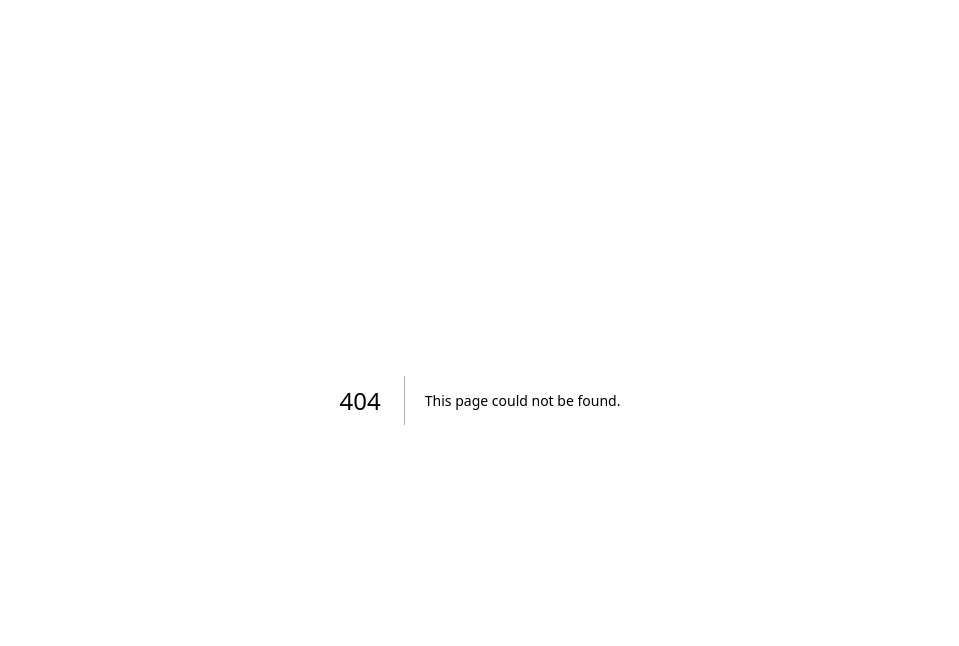
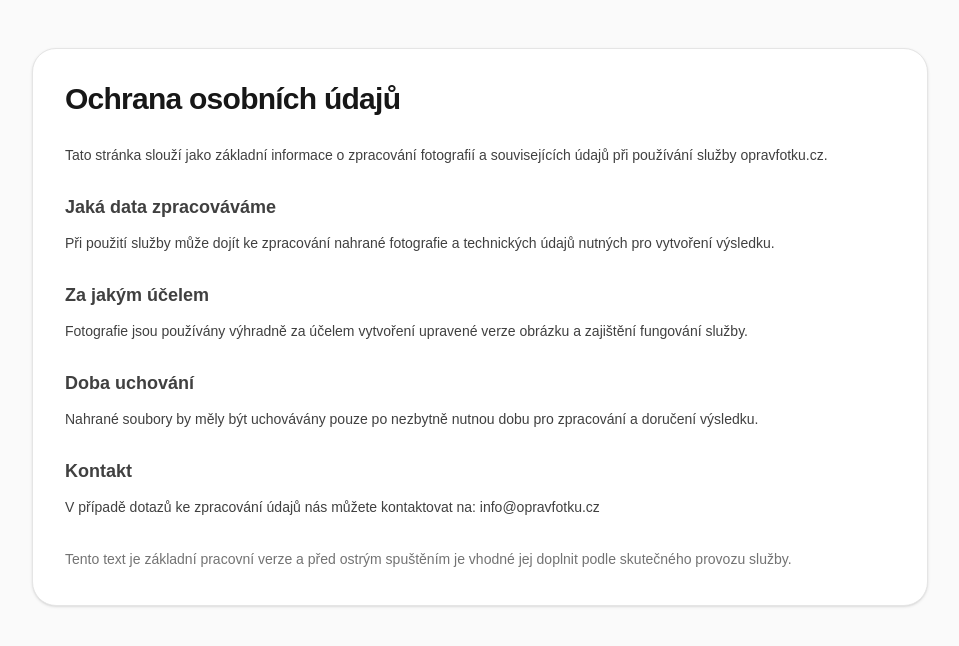
Before and after one commit to menssecret/opravfotku, a Next.js app: page /ochrana-osobnich-udaju in a window 1280 px wide. Before the commit this address had no page. Shown: the top 646 px of the page, without its empty margins (160-1119 px from the left). Built offline with nearby package versions, Linux system fonts and the light colour scheme.

Commit message:
final homepage version

```diff
--- /dev/null
+++ b/app/kontakt/page.tsx
@@ -0,0 +1,24 @@
+export default function KontaktPage() {
+  return (
+    <main className="min-h-screen bg-neutral-50 px-4 py-12 text-neutral-900">
+      <div className="mx-auto max-w-3xl rounded-3xl border border-neutral-200 bg-white p-8 shadow-sm">
+        <h1 className="text-3xl font-bold tracking-tight">Kontakt</h1>
+        <p className="mt-4 text-neutral-600">
+          Máte dotaz k fungování služby opravfotku.cz nebo potřebujete pomoc?
+        </p>
+
+        <div className="mt-8 space-y-4 text-sm leading-7 text-neutral-700">
+          <p>
+            <strong>E-mail:</strong> info@opravfotku.cz
+          </p>
+          <p>
+            <strong>Web:</strong> opravfotku.cz
+          </p>
+          <p>
+            Odpověď na dotazy bude doplněna podle budoucího provozu služby.
+          </p>
+        </div>
+      </div>
+    </main>
+  );
+}
--- /dev/null
+++ b/app/ochrana-osobnich-udaju/page.tsx
@@ -0,0 +1,55 @@
+export default function PrivacyPage() {
+  return (
+    <main className="min-h-screen bg-neutral-50 px-4 py-12 text-neutral-900">
+      <div className="mx-auto max-w-4xl rounded-3xl border border-neutral-200 bg-white p-8 shadow-sm">
+        <h1 className="text-3xl font-bold tracking-tight">
+          Ochrana osobních údajů
+        </h1>
+
+        <div className="mt-6 space-y-6 text-sm leading-7 text-neutral-700">
+          <p>
+            Tato stránka slouží jako základní informace o zpracování fotografií
+            a souvisejících údajů při používání služby opravfotku.cz.
+          </p>
+
+          <section>
+            <h2 className="text-lg font-semibold">Jaká data zpracováváme</h2>
+            <p className="mt-2">
+              Při použití služby může dojít ke zpracování nahrané fotografie a
+              technických údajů nutných pro vytvoření výsledku.
+            </p>
+          </section>
+
+          <section>
+            <h2 className="text-lg font-semibold">Za jakým účelem</h2>
+            <p className="mt-2">
+              Fotografie jsou používány výhradně za účelem vytvoření upravené
+              verze obrázku a zajištění fungování služby.
+            </p>
+          </section>
+
+          <section>
+            <h2 className="text-lg font-semibold">Doba uchování</h2>
+            <p className="mt-2">
+              Nahrané soubory by měly být uchovávány pouze po nezbytně nutnou
+              dobu pro zpracování a doručení výsledku.
+            </p>
+          </section>
+
+          <section>
+            <h2 className="text-lg font-semibold">Kontakt</h2>
+            <p className="mt-2">
+              V případě dotazů ke zpracování údajů nás můžete kontaktovat na:
+              info@opravfotku.cz
+            </p>
+          </section>
+
+          <p className="text-neutral-500">
+            Tento text je základní pracovní verze a před ostrým spuštěním je
+            vhodné jej doplnit podle skutečného provozu služby.
+          </p>
+        </div>
+      </div>
+    </main>
+  );
+}
```
